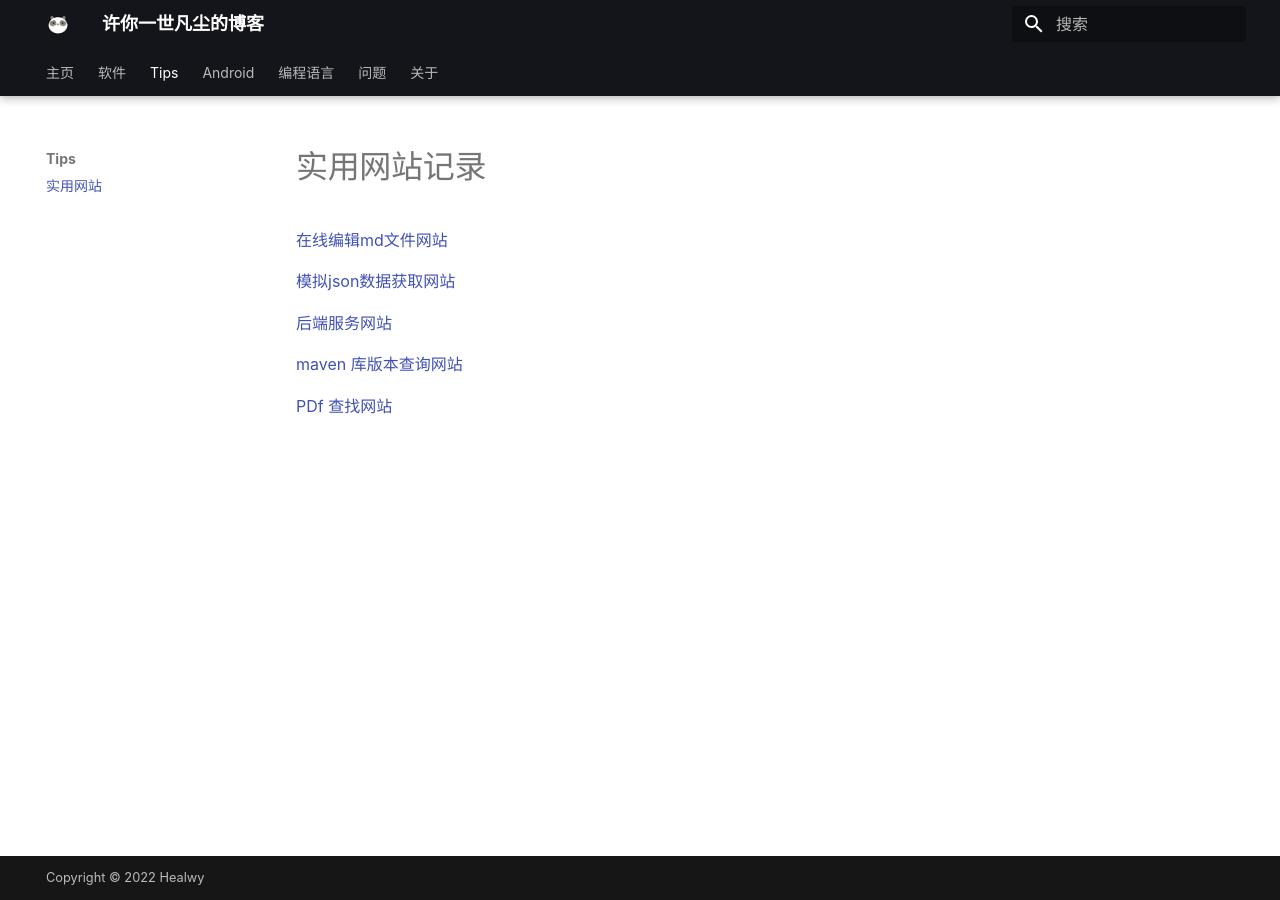
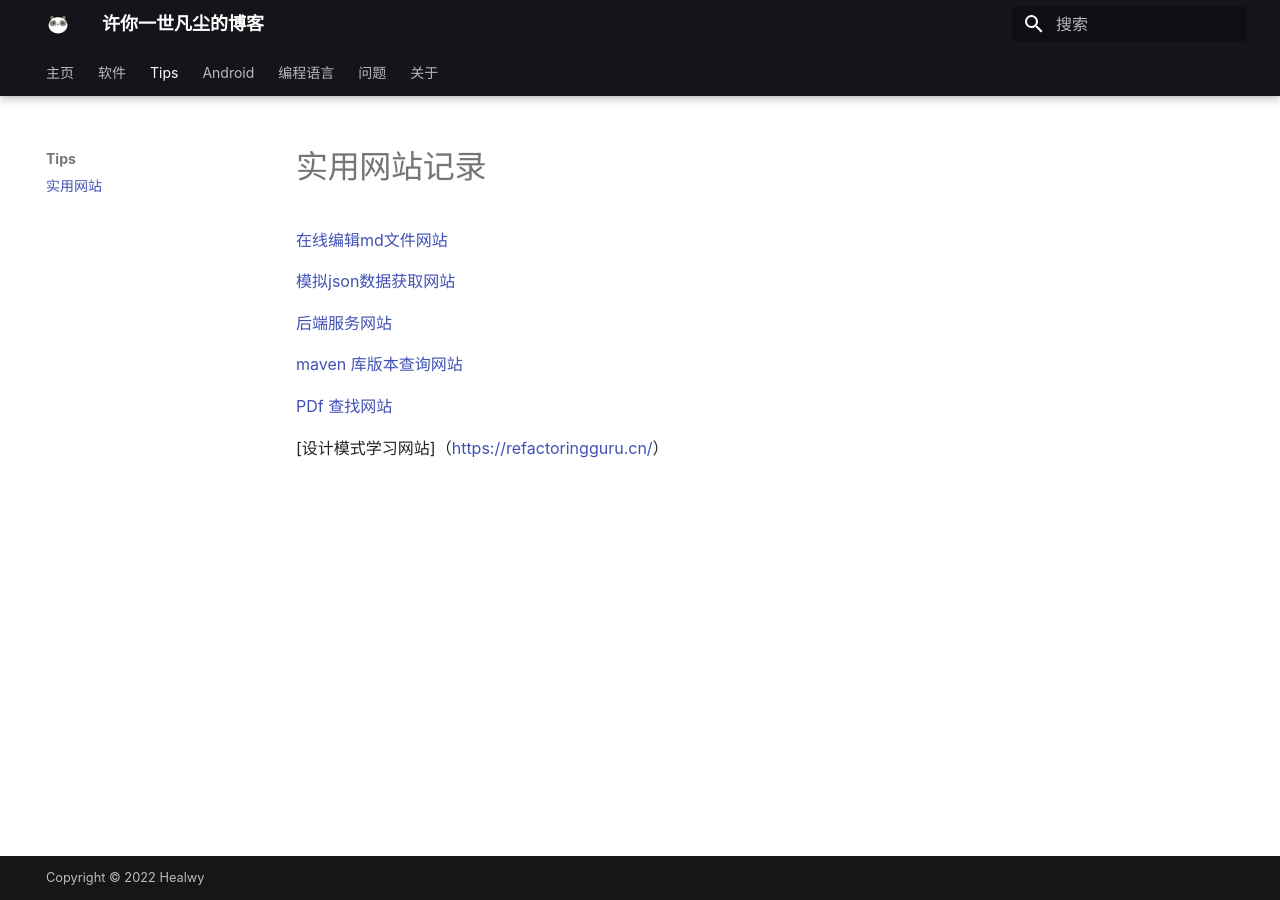
Before and after one commit to Healwy/blog, an MkDocs documentation site: the page built from docs/tips/web.md, in a window 1280 px wide. Built offline with MkDocs 1.6.1 and Material for MkDocs 9.7.7, drawn with Linux system fonts in a browser that asks for light colours.

Commit message:
Update web.md

```diff
--- a/docs/tips/web.md
+++ b/docs/tips/web.md
@@ -8,3 +8,5 @@
 [maven 库版本查询网站](https://mvnrepository.com/)
 
 [PDf 查找网站](https://zh.u1lib.org/)
+
+[设计模式学习网站]（https://refactoringguru.cn/）
```
